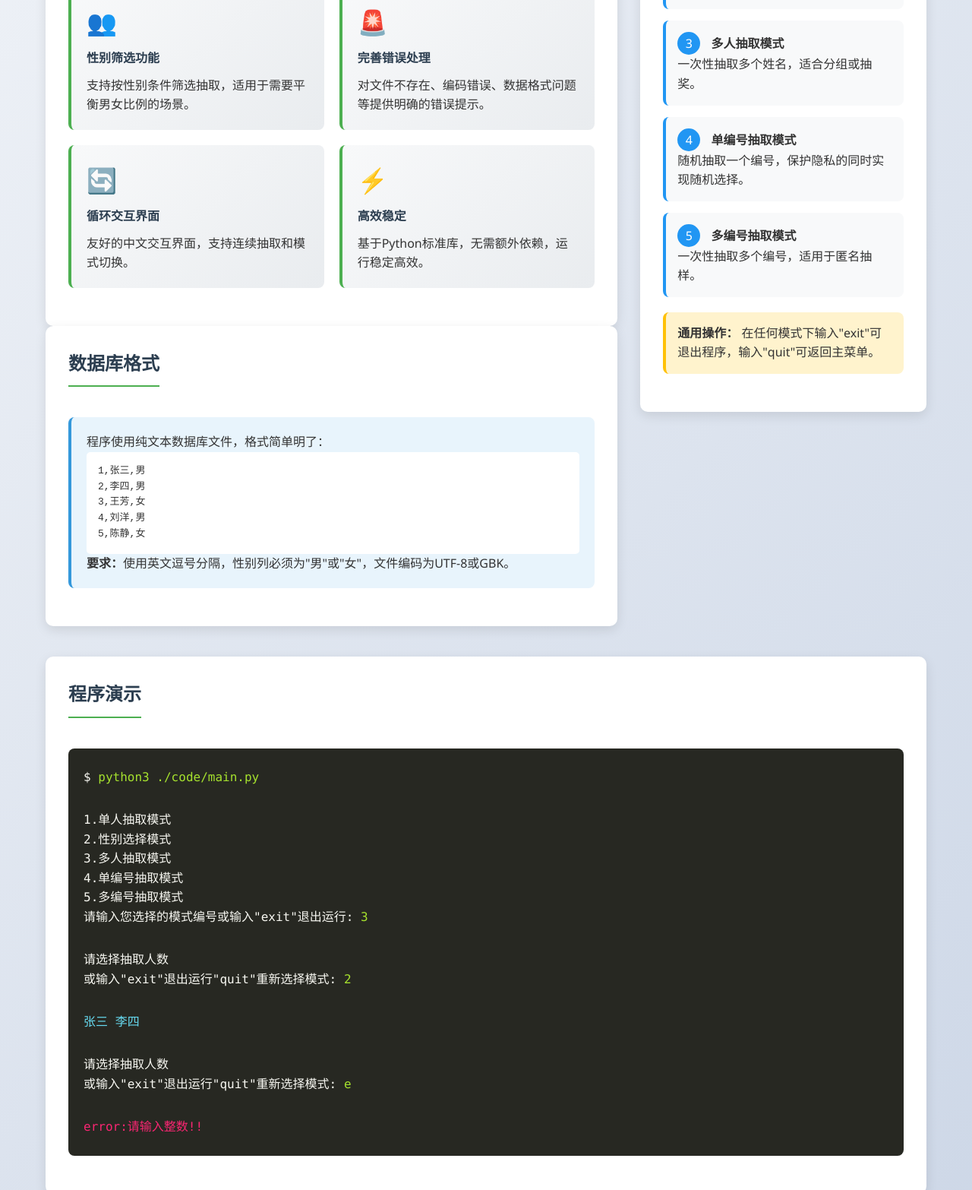
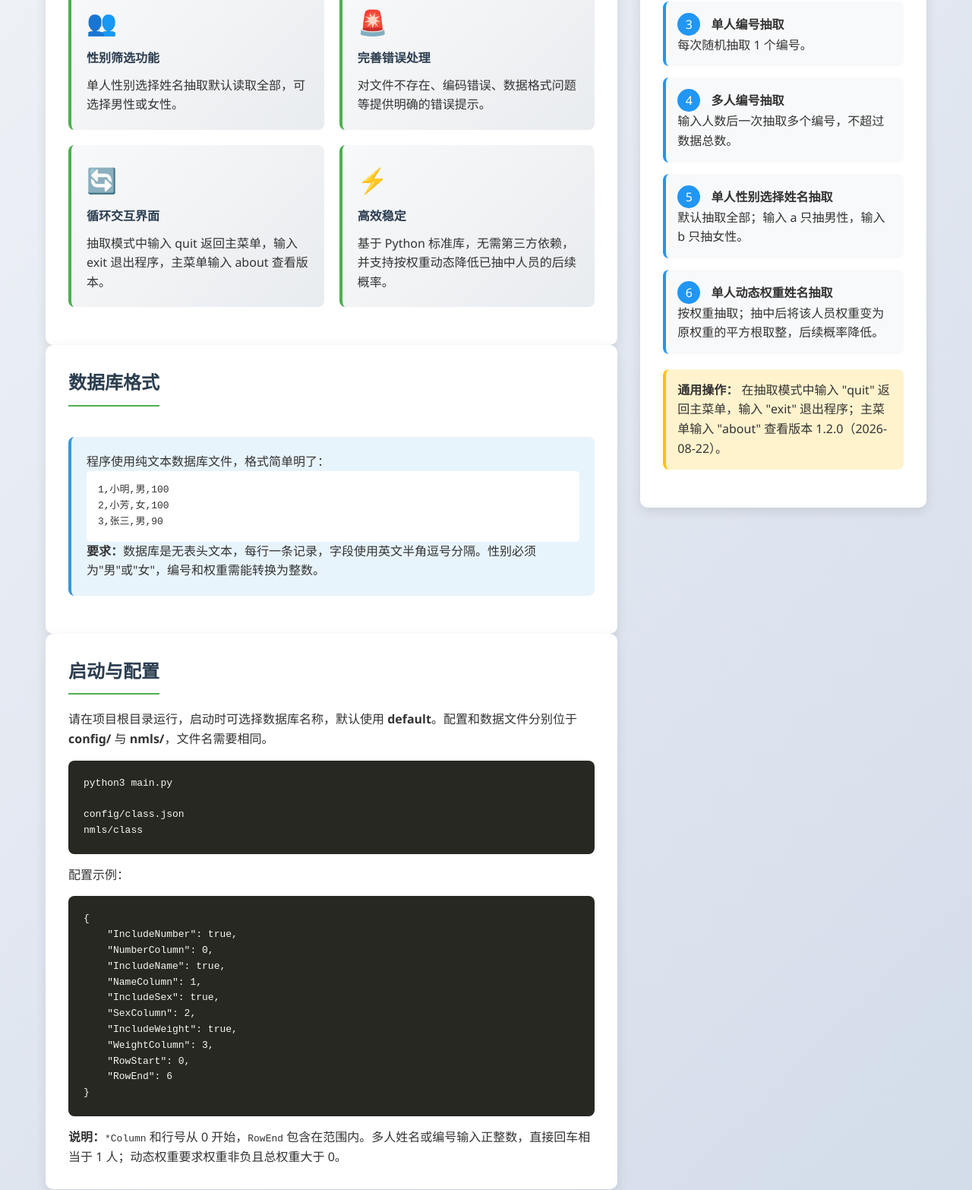
Before and after one commit to Zhao-Yidan1982/RandomNameWebSide, a plain HTML site: page CLI.html in a window 1280 px wide. Shown: the part 827-2393 px from the top of the page at 76% size. Drawn offline with Linux system fonts and the light colour scheme.

Commit message:
modified:   CLI.html 	modified:   README.md 	modified:   index.html

```diff
--- a/CLI.html
+++ b/CLI.html
@@ -324,11 +324,11 @@
         <header>
 			<h1>RandomName</h1>
             <h1>随机姓名/编号抽取程序CLI版</h1>
-            <p class="subtitle">一个功能强大、易于使用的Python程序，专门用于随机抽取姓名和编号。适用于课堂点名、活动抽奖、随机分组等多种场景。</p>
+            <p class="subtitle">一个使用 Python 标准库编写的中文命令行随机抽取工具，支持姓名、编号、性别筛选和动态权重抽取。</p>
 
             <div class="hero-stats">
                 <div class="stat-item">
-                    <span class="stat-number">5</span>
+                    <span class="stat-number">6</span>
                     <span class="stat-label">种抽取模式</span>
                 </div>
                 <div class="stat-item">
@@ -350,20 +350,20 @@
                     <div class="features-grid">
                         <div class="feature-card">
                             <div class="feature-icon">🎯</div>
-                            <h4>五种抽取模式</h4>
-                            <p>单人抽取、性别筛选、多人抽取、单编号抽取、多编号抽取，满足各种需求。</p>
+                            <h4>六种已实现模式</h4>
+                            <p>支持单人或多人姓名、单人或多人编号、性别筛选姓名和动态权重姓名抽取。</p>
                         </div>
 
                         <div class="feature-card">
                             <div class="feature-icon">🔤</div>
                             <h4>智能编码识别</h4>
-                            <p>自动检测UTF-8和GBK编码，无需手动指定编码格式。</p>
+                            <p>按 UTF-8、GBK 顺序尝试读取配置和数据库文本，无需手动指定编码。</p>
                         </div>
 
                         <div class="feature-card">
                             <div class="feature-icon">👥</div>
                             <h4>性别筛选功能</h4>
-                            <p>支持按性别条件筛选抽取，适用于需要平衡男女比例的场景。</p>
+                            <p>单人性别选择姓名抽取默认读取全部，可选择男性或女性。</p>
                         </div>
 
                         <div class="feature-card">
@@ -375,13 +375,13 @@
                         <div class="feature-card">
                             <div class="feature-icon">🔄</div>
                             <h4>循环交互界面</h4>
-                            <p>友好的中文交互界面，支持连续抽取和模式切换。</p>
+                            <p>抽取模式中输入 quit 返回主菜单，输入 exit 退出程序，主菜单输入 about 查看版本。</p>
                         </div>
 
                         <div class="feature-card">
                             <div class="feature-icon">⚡</div>
                             <h4>高效稳定</h4>
-                            <p>基于Python标准库，无需额外依赖，运行稳定高效。</p>
+                            <p>基于 Python 标准库，无需第三方依赖，并支持按权重动态降低已抽中人员的后续概率。</p>
                         </div>
                     </div>
                 </div>
@@ -391,13 +391,34 @@
 
                     <div class="database-example">
                         <p>程序使用纯文本数据库文件，格式简单明了：</p>
-                        <pre>1,张三,男
-2,李四,男
-3,王芳,女
-4,刘洋,男
-5,陈静,女</pre>
-                        <p><strong>要求：</strong>使用英文逗号分隔，性别列必须为"男"或"女"，文件编码为UTF-8或GBK。</p>
+                        <pre>1,小明,男,100
+2,小芳,女,100
+3,张三,男,90</pre>
+                        <p><strong>要求：</strong>数据库是无表头文本，每行一条记录，字段使用英文半角逗号分隔。性别必须为"男"或"女"，编号和权重需能转换为整数。</p>
                     </div>
+                </div>
+
+                <div class="card">
+                    <h2>启动与配置</h2>
+                    <p>请在项目根目录运行，启动时可选择数据库名称，默认使用 <strong>default</strong>。配置和数据文件分别位于 <strong>config/</strong> 与 <strong>nmls/</strong>，文件名需要相同。</p>
+                    <div class="code-snippet"><pre>python3 main.py
+
+config/class.json
+nmls/class</pre></div>
+                    <p>配置示例：</p>
+                    <div class="code-snippet"><pre>{
+    "IncludeNumber": true,
+    "NumberColumn": 0,
+    "IncludeName": true,
+    "NameColumn": 1,
+    "IncludeSex": true,
+    "SexColumn": 2,
+    "IncludeWeight": true,
+    "WeightColumn": 3,
+    "RowStart": 0,
+    "RowEnd": 6
+}</pre></div>
+                    <p><strong>说明：</strong><code>*Column</code> 和行号从 0 开始，<code>RowEnd</code> 包含在范围内。多人姓名或编号输入正整数，直接回车相当于 1 人；动态权重要求权重非负且总权重大于 0。</p>
                 </div>
             </div>
 
@@ -408,37 +429,43 @@
                     <div class="mode-showcase">
                         <div class="mode-item">
                             <span class="mode-number">1</span>
-                            <strong>单人抽取模式</strong>
-                            <p>随机抽取一个姓名，适合课堂点名等场景。</p>
+                            <strong>单人姓名抽取</strong>
+                            <p>每次随机抽取 1 个姓名。</p>
                         </div>
 
                         <div class="mode-item">
                             <span class="mode-number">2</span>
-                            <strong>性别选择模式</strong>
-                            <p>按性别筛选抽取，可指定男性、女性或全部。</p>
+                            <strong>多人姓名抽取</strong>
+                            <p>输入人数后一次抽取多个姓名，同一轮不重复且不超过数据总数。</p>
                         </div>
 
                         <div class="mode-item">
                             <span class="mode-number">3</span>
-                            <strong>多人抽取模式</strong>
-                            <p>一次性抽取多个姓名，适合分组或抽奖。</p>
+                            <strong>单人编号抽取</strong>
+                            <p>每次随机抽取 1 个编号。</p>
                         </div>
 
                         <div class="mode-item">
                             <span class="mode-number">4</span>
-                            <strong>单编号抽取模式</strong>
-                            <p>随机抽取一个编号，保护隐私的同时实现随机选择。</p>
+                            <strong>多人编号抽取</strong>
+                            <p>输入人数后一次抽取多个编号，不超过数据总数。</p>
                         </div>
 
                         <div class="mode-item">
                             <span class="mode-number">5</span>
-                            <strong>多编号抽取模式</strong>
-                            <p>一次性抽取多个编号，适用于匿名抽样。</p>
+                            <strong>单人性别选择姓名抽取</strong>
+                            <p>默认抽取全部；输入 a 只抽男性，输入 b 只抽女性。</p>
+                        </div>
+
+                        <div class="mode-item">
+                            <span class="mode-number">6</span>
+                            <strong>单人动态权重姓名抽取</strong>
+                            <p>按权重抽取；抽中后将该人员权重变为原权重的平方根取整，后续概率降低。</p>
                         </div>
                     </div>
 
                     <div class="warning">
-                        <strong>通用操作：</strong> 在任何模式下输入"exit"可退出程序，输入"quit"可返回主菜单。
+                        <strong>通用操作：</strong> 在抽取模式中输入 "quit" 返回主菜单，输入 "exit" 退出程序；主菜单输入 "about" 查看版本 1.2.0（2026-08-22）。
                     </div>
                 </div>
             </div>
@@ -449,21 +476,22 @@
 
             <div class="demo-terminal">
                 <div class="demo-line">
-                    <span class="demo-prompt">$</span> <span class="demo-input">python3 ./code/main.py</span>
+                    <span class="demo-prompt">$</span> <span class="demo-input">python3 main.py</span>
                 </div>
                 <div class="demo-line">
                     <br>
-                    1.单人抽取模式<br>
-                    2.性别选择模式<br>
-                    3.多人抽取模式<br>
-                    4.单编号抽取模式<br>
-                    5.多编号抽取模式<br>
+                    1.单人姓名抽取<br>
+                    2.多人姓名抽取<br>
+                    3.单人编号抽取<br>
+                    4.多人编号抽取<br>
+                    5.单人性别选择姓名抽取<br>
+                    6.单人动态权重姓名抽取<br>
                     请输入您选择的模式编号或输入"exit"退出运行: <span class="demo-input">3</span>
                 </div>
                 <div class="demo-line">
                     <br>
-                    请选择抽取人数<br>
-                    或输入"exit"退出运行"quit"重新选择模式: <span class="demo-input">2</span>
+                    请选择抽取人数（直接回车为 1 人）<br>
+                    或输入 "exit" 退出运行、"quit" 返回主菜单: <span class="demo-input">2</span>
                 </div>
                 <div class="demo-line">
                     <br>
@@ -472,7 +500,7 @@
                 </div>
                 <div class="demo-line">
                     请选择抽取人数<br>
-                    或输入"exit"退出运行"quit"重新选择模式: <span class="demo-input">e</span>
+                    或输入 "exit" 退出运行、"quit" 返回主菜单: <span class="demo-input">e</span>
                 </div>
                 <div class="demo-line">
                     <br>
```
Also changed, not shown: index.html (+0 -1 lines), 1 other file.
